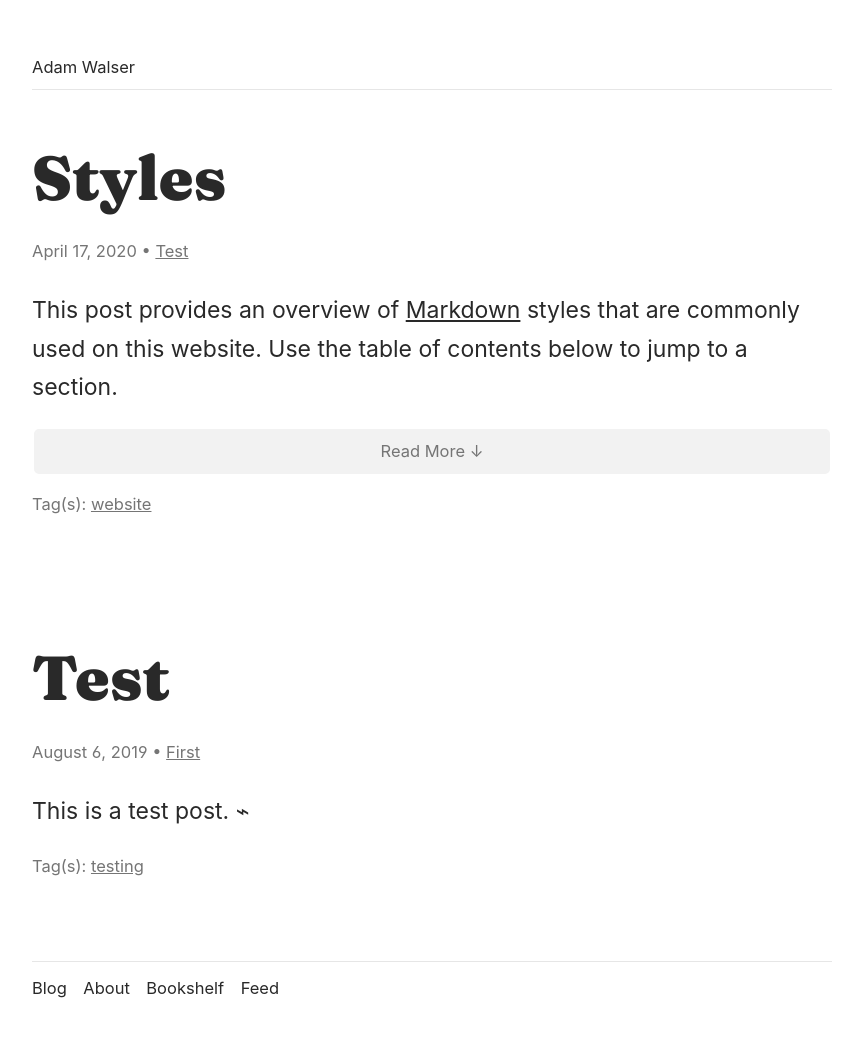
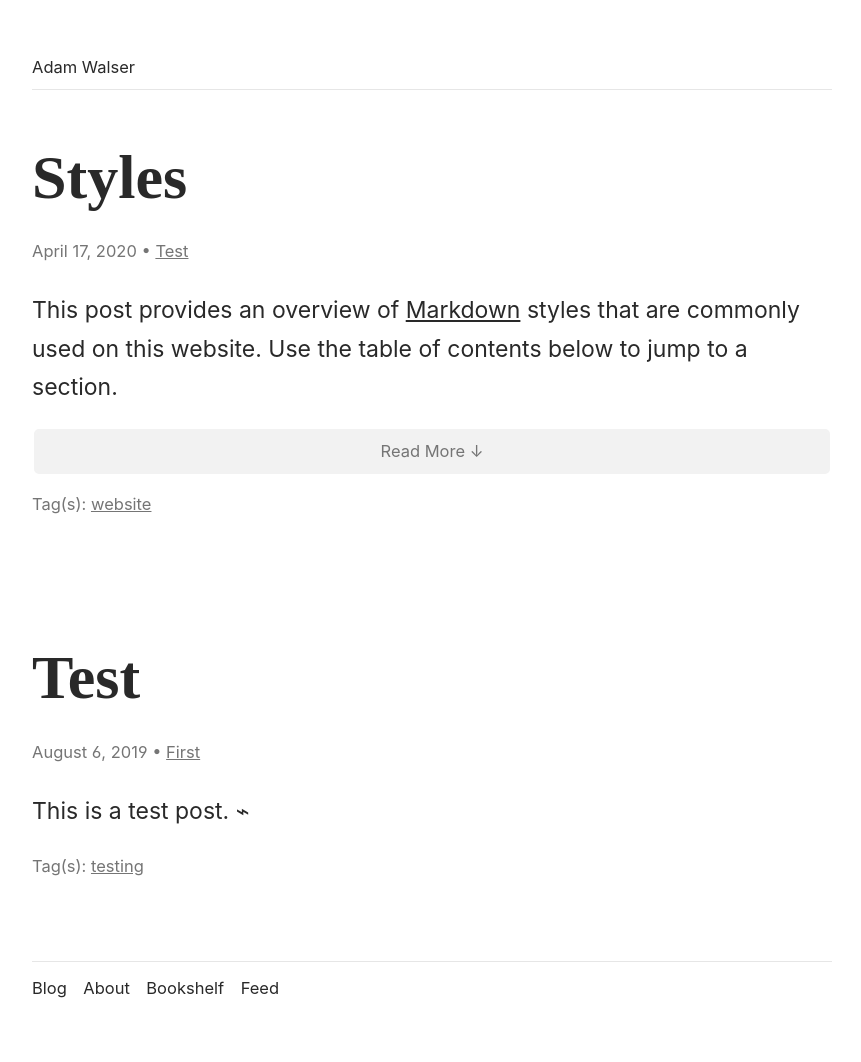
Before and after one commit to ajpwalser/ajpwalser.github.io, a Jekyll site: the page built from index.html, in a window 1280 px wide. Shown: the whole page, without its empty margins (208-1069 px from the left). Built offline with Jekyll 4.4.1, drawn with Linux system fonts in a browser that asks for light colours; some web fonts are replaced; the list of posts is cut into pages by our own code.

Commit message:
Update default.html

```diff
--- a/_layouts/default.html
+++ b/_layouts/default.html
@@ -5,8 +5,6 @@
    <meta http-equiv="X-UA-Compatible" content="IE=edge">
    <meta name="viewport" content="width=device-width, initial-scale=1">
    <link rel="stylesheet" href="{{ '/css/style.css' | absolute_url }}">
-   <link rel="preconnect" href="https://fonts.gstatic.com">
-   <link href="https://fonts.googleapis.com/css2?family=Fraunces:opsz,wght,SOFT,WONK@144,900,100,1&amp;display=swap" rel="stylesheet">
 
    <link rel="apple-touch-icon" sizes="180x180" href="/apple-touch-icon.png">
    <link rel="icon" type="image/png" sizes="32x32" href="/favicon-32x32.png">
```
